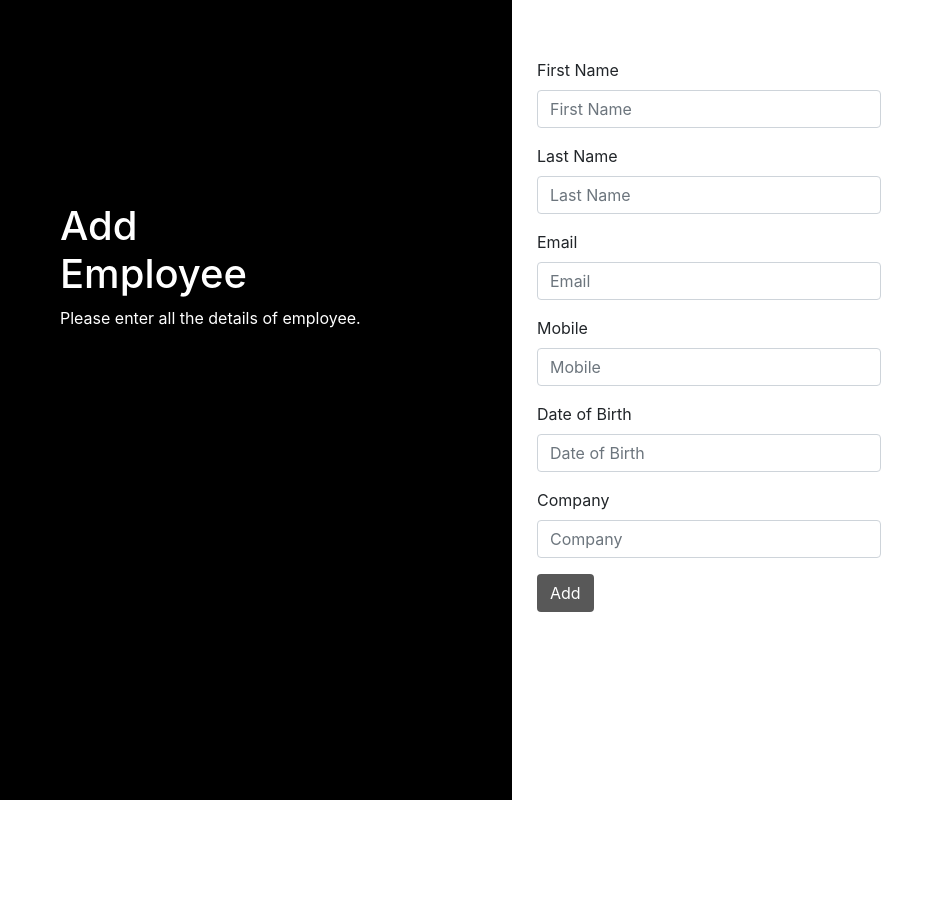
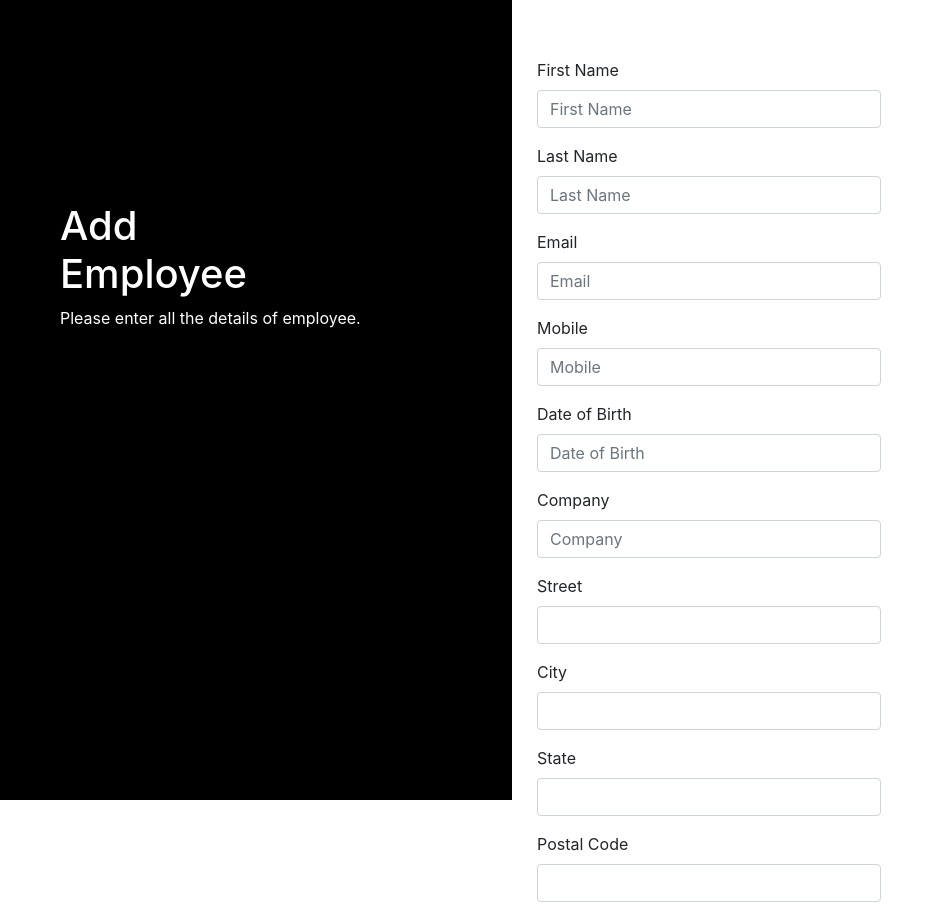
Before and after one commit to rajeevloghade/MB_Assignment, an Angular app in the folder MB-Assignment-Manager-Employee-Angular/: page /addEmployee in a window 1280 px wide. Shown: the top 916 px of the page, without its empty margins (0-944 px from the left). Before the commit the page ends 800 px from the top, so only its background shows below. Built offline with nearby package versions, Linux system fonts and the light colour scheme.

Commit message:
address property solved

```diff
--- /dev/null
+++ b/MB-Assignment-Manager-Employee-Angular/src/address.ts
@@ -0,0 +1,6 @@
+export class Address{
+    'state': string;
+    'city': string;
+    'street': string;
+    'pinCode': string;
+}
--- a/MB-Assignment-Manager-Employee-Angular/src/app/employee-create/employee-create.component.html
+++ b/MB-Assignment-Manager-Employee-Angular/src/app/employee-create/employee-create.component.html
@@ -9,8 +9,6 @@
     <div class="col-md-6 col-sm-12">
         <div class="login-form">
             <form #managerLogin="ngForm" (ngSubmit)="onSubmit()">
-                <!-- {{managerLogin.value|json}}
-                <hr>{{employee|json}} -->
                 <div class="form-group">
                     <label for="firstName">First Name</label>
                     <input class="form-control" type="text" #firstName='ngModel' [class.is-invalid]='firstName.invalid && firstName.touched' [(ngModel)]="employee.firstName" name="firstName" placeholder="First Name" required>
@@ -54,32 +52,24 @@
                         required</small>
                 </div>
 
-                <!-- <div class="form-group">
-                    <label for="address">Address</label>
-                    <input class="form-control" type="" #address='ngModel' [class.is-invalid]='address.invalid && address.touched' [(ngModel)]="employee.address" name="address" placeholder="Address" required>
-                    <small class="text-danger" [class.d-none]='address.valid || address.untouched'>Address is
-                        required</small>
-                </div> -->
-
-
-                <!-- <div ngModelGroup='employee.address'>
+                <div ngModelGroup='address'>
                     <div class="form-group">
                         <label for="street">Street</label>
-                        <input class="form-control" type="text" name="street" [(ngModel)]="employee.address">
+                        <input class="form-control" type="text" name="street" [(ngModel)]='address.street'>
                     </div>
                     <div class="form-group">
                         <label for="city">City</label>
-                        <input class="form-control" type="text" name="city" [(ngModel)]="employee.address">
+                        <input class="form-control" type="text" name="city" [(ngModel)]='address.city'>
                     </div>
                     <div class="form-group">
                         <label for="state">State</label>
-                        <input class="form-control" type="text" name="state" [(ngModel)]="employee.address">
+                        <input class="form-control" type="text" name="state" [(ngModel)]='address.state'>
                     </div>
                     <div class="form-group">
                         <label for="pinCode">Postal Code</label>
-                        <input class="form-control" type="text" name="pinCode" [(ngModel)]="employee.address">
+                        <input class="form-control" type="text" name="pinCode" [(ngModel)]='address.pinCode'>
                     </div>
-                </div> -->
+                </div>
                 <button type="submit" [disabled]='managerLogin.form.invalid' class="btn btn-black">Add</button>
             </form>
         </div>
--- a/MB-Assignment-Manager-Employee-Angular/src/app/employee-create/employee-create.component.ts
+++ b/MB-Assignment-Manager-Employee-Angular/src/app/employee-create/employee-create.component.ts
@@ -1,5 +1,6 @@
 import { Component, OnInit } from '@angular/core';
 import { Router } from '@angular/router';
+import { Address } from 'src/address';
 import { Employee } from 'src/employee';
 import { EmployeeService } from '../employee.service';
 
@@ -10,6 +11,7 @@ import { EmployeeService } from '../employee.service';
 })
 export class EmployeeCreateComponent implements OnInit {
   public employee = new Employee();
+  public address=new Address();
   constructor(
     private _employeeService: EmployeeService,
     private route: Router
@@ -22,6 +24,7 @@ export class EmployeeCreateComponent implements OnInit {
   }
 
   addEmployee() {
+    this.employee.address=this.address;
     this._employeeService
       .addEmployee(this.employee)
       .subscribe((response: any) => {
--- a/MB-Assignment-Manager-Employee-Angular/src/employee.ts
+++ b/MB-Assignment-Manager-Employee-Angular/src/employee.ts
@@ -1,3 +1,5 @@
+import { Address } from "./address";
+
 export class Employee {
   'employeeId': number;
   'firstName': string;
@@ -6,11 +8,6 @@ export class Employee {
   'password': string;
   'mobile': string;
   'dob': string;
-  'address': {
-    'state': string;
-    'city': string;
-    'street': string;
-    'pinCode': string;
-  };
+  'address': Address;
   'company': string;
 }
```
